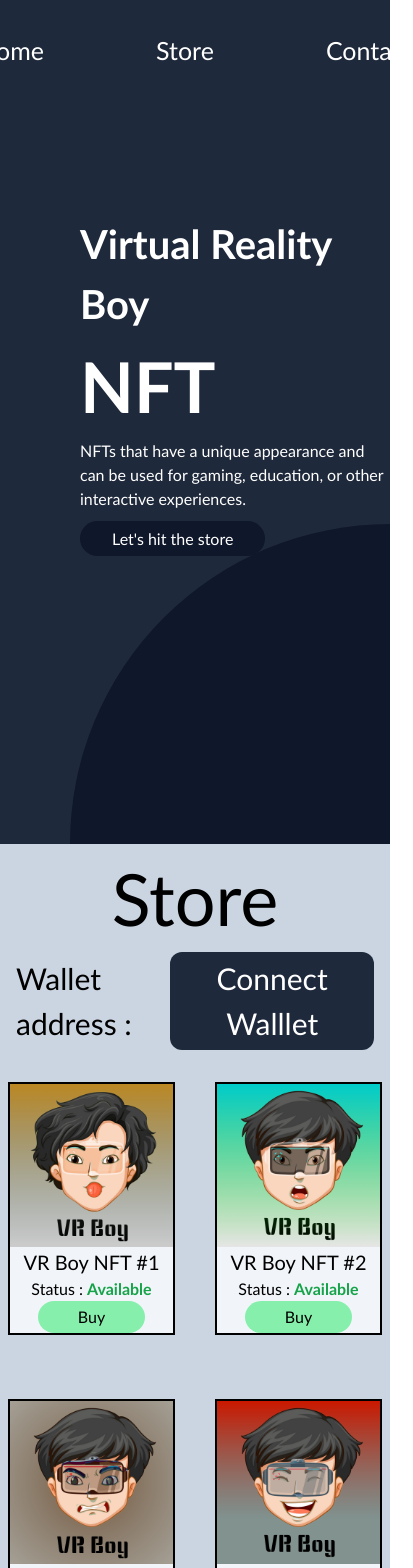
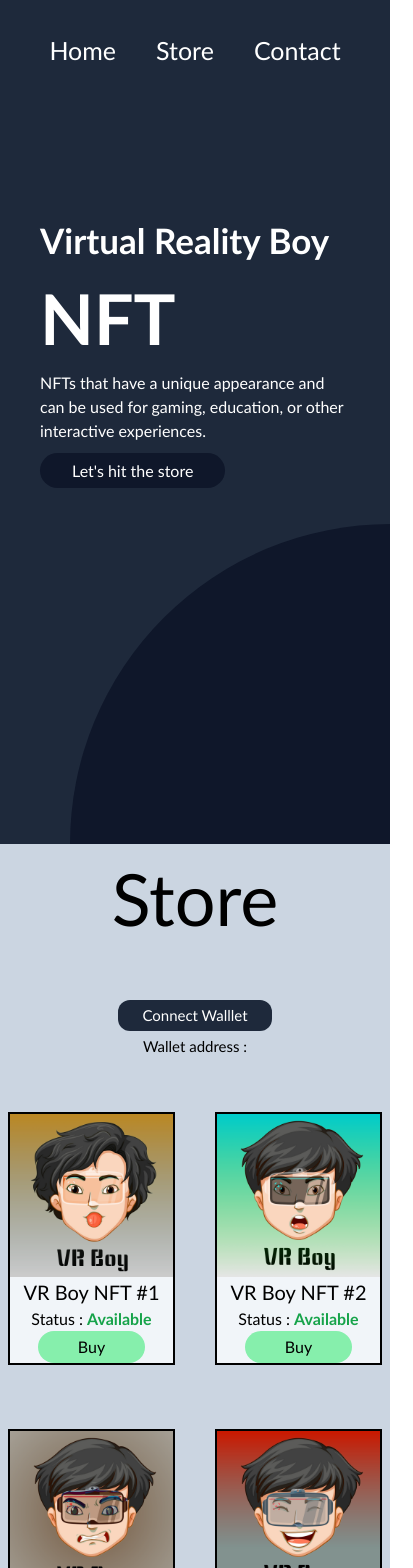
Before and after one commit to danurrizad/web-nft-marketplace, a React (Create React App) app: page / in a window 390 px wide. Shown: the top 1568 px of the page, 413 px wide, since content can reach past the window. Built offline with nearby package versions, Linux system fonts and the light colour scheme.

Commit message:
update responsive

```diff
--- a/src/components/Content.jsx
+++ b/src/components/Content.jsx
@@ -40,19 +40,20 @@ const Content = ({isConnected, setIsConnected}) => {
     };
 
   return (
-    <div id='content' className='min-h-screen bg-slate-300'>
-        <div>
-            <h1 className='text-center text-[72px]'>Store</h1>
-            <div className='justify-between flex px-4 text-[30px]'>
-                <h1 className='pt-1'>Wallet address : </h1>
-                <button className='bg-slate-800 text-white py-1 px-6 hover:bg-white hover:text-slate-800 rounded-xl' onClick={Connect}>Connect Walllet</button>
+    <div id='store' className='min-h-screen bg-slate-300'>
+        <section id='header-content'>
+            <div>
+                <h1 className='text-center text-[72px] pb-12'>Store</h1>
+                <div className='justify-center flex-1 text-center px-4 2xl:text-[30px] xl:text-[30px] lg:text-[30px] md:text-[30px] text-[15px]'>
+                <button className='bg-slate-800 text-white  py-1 px-6 hover:bg-white hover:text-slate-800 rounded-xl' onClick={Connect}>Connect Walllet</button>
+                    <h1 className='pt-1'>Wallet address : </h1>
+                    <div className='px-4 2xl:text-[28px] xl:text-[28px] lg:text-[28px] md:text-[28px] text-[15px]'>
+                        <span id="wallet-address" className='rounded-3xl px-4 py-1' ></span>
+                        {isConnected ? <p className='pl-4 text-[20px] text-green-400'>{msg}</p> : <p className='pl-4 text-[20px] text-red-400'>{msg}</p>}
+                    </div>
+                </div>
             </div>
-            <div >
-                <div id="wallet-address" className='px-4 text-[28px]'></div>
-                {isConnected ? <p className='pl-4 text-[20px] text-green-400'>{msg}</p> : <p className='pl-4 text-[20px] text-red-400'>{msg}</p>}
-
-            </div>
-        </div>
+        </section>
 
         <section id='nft-store'>
             {/* 1-4*/}
--- a/src/components/Footer.jsx
+++ b/src/components/Footer.jsx
@@ -2,8 +2,14 @@ import React from 'react'
 
 const Footer = () => {
   return (
-    <div id='footer' className='bg-slate-800 p-8 transition-all'>
-        <h1 className='text-white text-center'>Footer</h1>
+    <div id='contact' className='bg-slate-800 p-8'>
+        <div>
+            <ul className='text-white text text-center text-[24px] py-10'>
+                <li><a href='#home'>Home</a></li>
+                <li><a href='#store'>Store</a></li>
+                <li><a href='#contact'>Contact</a></li>
+            </ul>
+        </div>
     </div>
   )
 }
--- a/src/components/Header.jsx
+++ b/src/components/Header.jsx
@@ -11,32 +11,32 @@ const Header = () => {
     <div0>
         <div id='home' className=' bg-slate-800 min-h-screen'>
             <div className='text-white text-[25px] bg-slate-800'>
-                <ul className='justify-center flex gap-x-28 py-8'>
+                <ul className='justify-center flex 2xl:gap-x-28 gap-x-10 lg:gap-x-20 xl:gap-x-28 py-8'>
                     <li><a href='#home' className='hover:text-slate-300'>Home</a></li>
-                    <li><a href='#content' className='hover:text-slate-300'>Store</a></li>
-                    <li><a href='#footer' className='hover:text-slate-300'>Contact</a></li>
+                    <li><a href='#store' className='hover:text-slate-300'>Store</a></li>
+                    <li><a href='#contact' className='hover:text-slate-300'>Contact</a></li>
                 </ul>
             </div>
             <div className='mt-28'>
-                <h1 className="font-bold text-white pl-20 text-left 2xl:w-2/3 2xl:text-[90px] text-[40px] sm:text-[45px] md:text-[50px] xl:text-[60px]">Virtual Reality Boy</h1>
-                <h1 className='font-bold text-white pl-20 text-left 2xl:w-1/2 2xl:text-[150px] text-[70px]'>NFT</h1>
-                <p className='text-white text-left pl-20 2xl:w-2/3 2xl:text-[28px]'>NFTs that have a unique appearance and can be used for gaming, education, or other interactive experiences.</p>
+                <h1 className="font-bold text-white 2xl:px-20 px-10 text-left 2xl:w-2/3 2xl:text-[90px] text-[35px] sm:text-[45px] md:text-[50px] xl:text-[60px]">Virtual Reality Boy</h1>
+                <h1 className='font-bold text-white 2xl:px-20 px-10 text-left 2xl:w-1/2 2xl:text-[150px] text-[70px]'>NFT</h1>
+                <p className='text-white text-left 2xl:px-20 px-10 2xl:w-2/3 2xl:text-[28px]'>NFTs that have a unique appearance and can be used for gaming, education, or other interactive experiences.</p>
                 <div className='pt-4 2xl:w-1/2'>
-                    <a href='#content' className=' text-white text-left ml-20 py-2 px-8 rounded-3xl 2xl:text-[28px] bg-slate-900 hover:text-slate-900 hover:bg-white'>Let's hit the store</a>
+                    <a href='#content' className=' text-white text-left 2xl:mx-20 mx-10 py-2 px-8 rounded-3xl 2xl:text-[28px] bg-slate-900 hover:text-slate-900 hover:bg-white'>Let's hit the store</a>
                 </div>
             </div>
             <div className='flex absolute right-0 bottom-0'>
                 <div className='ml-24 w-[20rem] h-[20rem] 2xl:w-[40rem] 2xl:h-[40rem] rounded-tl-full bg-slate-900'></div>
 
-                <div className='invisible 2xl:visible'>
-                    <img src={NFT7} alt="nft-4" className='flex absolute w-[30%] right-[30px] bottom-[320px] rotate-[35deg]' />
+                <div className='invisible 2xl:visible xl:visible'>
+                    <img src={NFT7} alt="nft-4" className='flex absolute w-[30%] right-[45px] bottom-[340px] rotate-[35deg]' />
                     <img src={NFT8} alt="nft-4" className='flex absolute w-[30%] right-[390px] bottom-[190px] -rotate-[80deg]' />
                     <img src={NFT4} alt="nft-4" className='flex absolute w-[40%] right-[80px] bottom-[330px] rotate-[21deg]' />
                     <img src={NFT6} alt="nft-4" className='flex absolute w-[40%] right-[280px] bottom-[260px] -rotate-[55deg]' />
                     <img src={NFT10} alt="nft-4" className='flex absolute w-[45%] right-[190px] bottom-[320px] -rotate-[30deg]' />
                 </div>
 
-                <div className='invisible 2xl:visible ml-24 w-[30rem] h-[30rem] rounded-tl-full bg-slate-800 absolute right-0 bottom-0'></div>
+                <div className='invisible 2xl:visible xl:visible ml-24 w-[30rem] h-[30rem] rounded-tl-full bg-slate-800 absolute right-0 bottom-0'></div>
             </div>
         </div>
     </div0>
```
